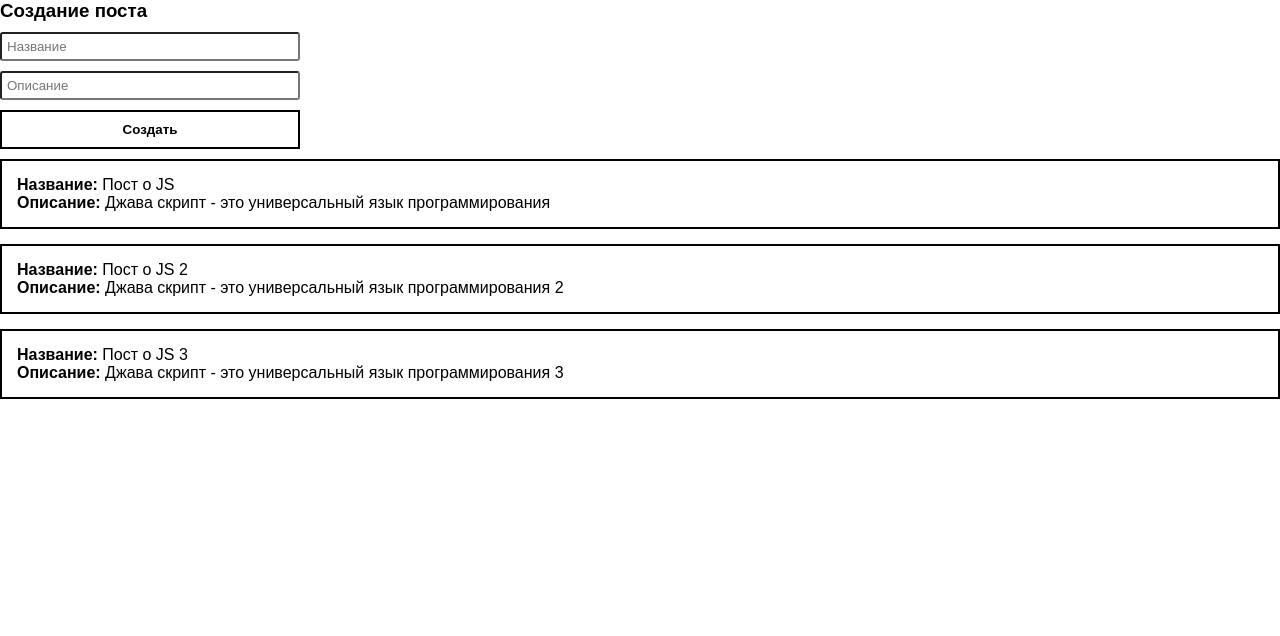
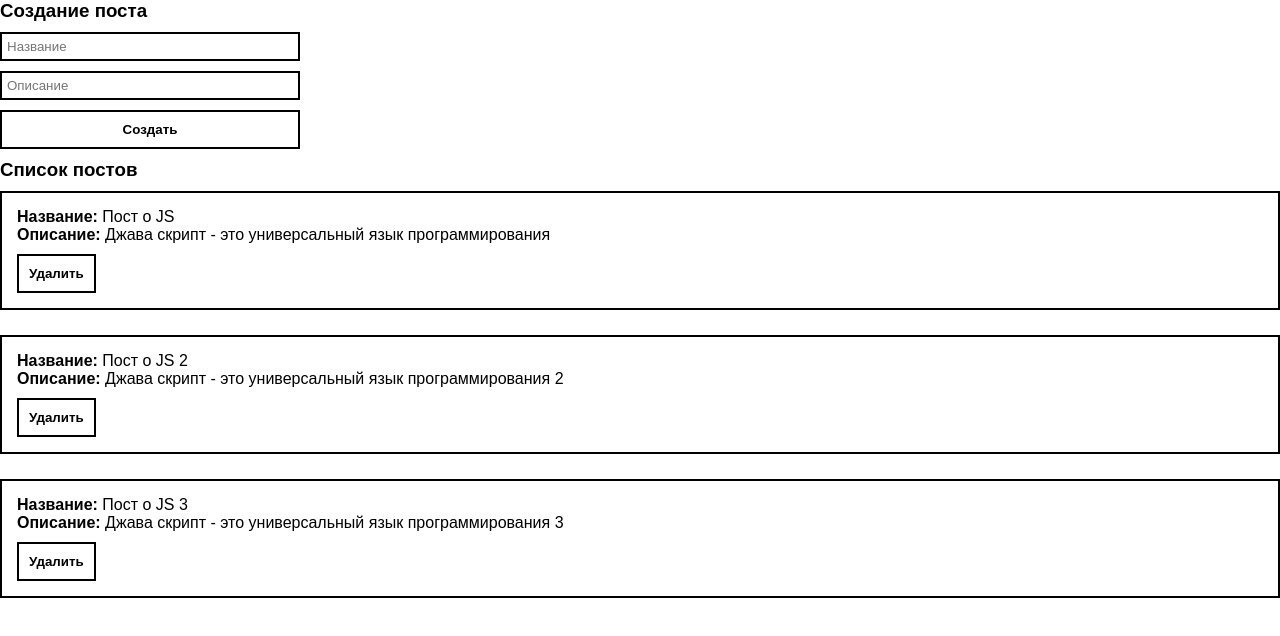
Before and after one commit to Yaroslav-Borisov/vue-learning, a Vue app: page / in a window 1280 px wide. Shown: the top 636 px of the page. Built offline with nearby package versions, Linux system fonts and the light colour scheme.

Commit message:
add small ui library

```diff
--- a/src/components/PostForm.vue
+++ b/src/components/PostForm.vue
@@ -1,14 +1,9 @@
 <template>
   <form class="creating-form" @submit.prevent>
     <h3>Создание поста</h3>
-    <input
-      v-model="newPost.title"
-      class="creating-form__input"
-      type="text"
-      placeholder="Название"
-    />
-    <input v-model="newPost.body" class="creating-form__input" type="text" placeholder="Описание" />
-    <button class="creating-form__button" @click="onNewPostCreation">Создать</button>
+    <Input v-model="newPost.title" type="text" placeholder="Название" />
+    <Input v-model="newPost.body" type="text" placeholder="Описание" />
+    <Button class="creating-form__button" @click="onNewPostCreation">Создать</Button>
   </form>
 </template>
 
@@ -44,18 +39,4 @@ export default {
   margin-bottom: 10px;
   font-family: Arial, Helvetica, sans-serif;
 }
-
-.creating-form__input {
-  padding: 5px;
-  border-radius: 3px;
-}
-
-.creating-form__button {
-  margin: 0;
-  padding: 10px;
-  font-weight: 700;
-  background: none;
-  border: 2px solid #000000;
-  cursor: pointer;
-}
 </style>
--- /dev/null
+++ b/src/components/PostItem.vue
@@ -0,0 +1,39 @@
+<template>
+  <div class="post">
+    <div class="post__data">
+      <div><b>Название:</b> {{ post.title }}</div>
+      <div><b>Описание:</b> {{ post.body }}</div>
+    </div>
+    <div class="post__buttons">
+      <Button>Удалить</Button>
+    </div>
+  </div>
+</template>
+
+<script>
+export default {
+  props: {
+    post: {
+      required: true,
+    },
+  },
+};
+</script>
+
+<style scoped>
+.post {
+  margin-bottom: 15px;
+  padding: 15px;
+  font-family: Arial, Helvetica, sans-serif;
+  border: 2px solid #000000;
+}
+
+.post__data {
+  margin-bottom: 10px;
+}
+
+.post__buttons {
+  display: flex;
+  gap: 10px;
+}
+</style>
--- a/src/components/PostList.vue
+++ b/src/components/PostList.vue
@@ -1,12 +1,17 @@
 <template>
-  <div class="post" v-for="post in posts">
-    <div><b>Название:</b> {{ post.title }}</div>
-    <div><b>Описание:</b> {{ post.body }}</div>
+  <div class="posts">
+    <h3>Список постов</h3>
+    <PostItem v-for="post in posts" :post="post" />
   </div>
 </template>
 
 <script>
+import PostItem from './PostItem.vue';
+
 export default {
+  components: {
+    PostItem,
+  },
   props: {
     posts: {
       required: true,
@@ -16,10 +21,10 @@ export default {
 </script>
 
 <style scoped>
-.post {
-  margin-bottom: 15px;
-  padding: 15px;
+.posts {
+  display: flex;
+  flex-direction: column;
+  gap: 10px;
   font-family: Arial, Helvetica, sans-serif;
-  border: 2px solid #000000;
 }
 </style>
--- /dev/null
+++ b/src/components/ui/Button.vue
@@ -0,0 +1,22 @@
+<template>
+  <button class="button">
+    <slot></slot>
+  </button>
+</template>
+
+<script>
+export default {
+  name: 'Button',
+};
+</script>
+
+<style scoped>
+.button {
+  margin: 0;
+  padding: 10px;
+  font-weight: 700;
+  background: none;
+  border: 2px solid #000000;
+  cursor: pointer;
+}
+</style>
--- /dev/null
+++ b/src/components/ui/Input.vue
@@ -0,0 +1,16 @@
+<template>
+  <input class="input" />
+</template>
+
+<script>
+export default {
+  name: 'Input',
+};
+</script>
+
+<style scoped>
+.input {
+  padding: 5px;
+  border: 2px solid #000000;
+}
+</style>
--- /dev/null
+++ b/src/components/ui/index.js
@@ -0,0 +1,4 @@
+import Button from './Button.vue';
+import Input from './Input.vue';
+
+export default [Button, Input];
--- a/src/main.js
+++ b/src/main.js
@@ -1,4 +1,11 @@
 import { createApp } from 'vue';
 import App from './App.vue';
+import components from './components/ui';
 
-createApp(App).mount('#app');
+const app = createApp(App);
+
+components.forEach((component) => {
+  app.component(component.name, component);
+});
+
+app.mount('#app');
```
